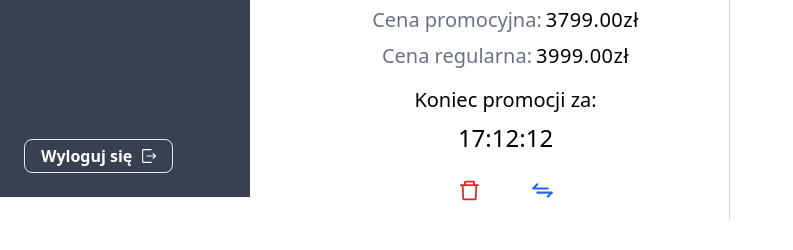
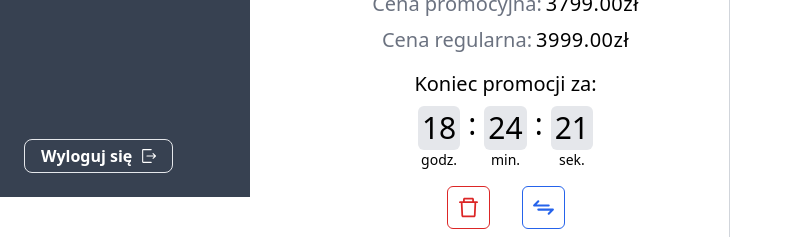
Before and after one commit to tomaszsliwakowski/Dashboard_e_shop, a Next.js app: page /dashboard/sale in a window 1280 px wide. Shown: the part 603-853 px from the top of the page, without its empty margins (0-793 px from the left). Built offline with nearby package versions, Linux system fonts and the light colour scheme.

Commit message:
Changes to be committed: 	modified:   src/app/dashboard/sale/page.tsx 	new file:   src/components/timer.tsx

```diff
--- a/src/app/dashboard/sale/page.tsx
+++ b/src/app/dashboard/sale/page.tsx
@@ -1,4 +1,5 @@
 import DashboardHeader from "@/components/DashboardHeader";
+import Timer from "@/components/timer";
 import { AiFillTags, AiOutlineDelete } from "react-icons/ai";
 import { TbArrowsExchange2 } from "react-icons/tb";
 
@@ -6,7 +7,7 @@ export default function Sale() {
   return (
     <div className="w-full h-full pl-8 pr-4 pt-2 pb-4">
       <DashboardHeader text="Promocje" Icon={AiFillTags} />
-      <div className="flex pt-8">
+      <div className="flex pt-4">
         <div className="py-2 max-w-md w-full border-r-1 border-gray-300">
           <h2 className="text-2xl font-medium">Gorący strzał</h2>
           <h3 className="text-sm text-gray-500">Aktywny</h3>
@@ -28,16 +29,13 @@ export default function Sale() {
                 <span className="text-gray-500">Cena regularna:</span>
                 <span className=" font-medium tracking-wide">3999.00zł</span>
               </div>
-              <div className="mt-2 flex flex-col items-center">
-                <span className="text-xl">Koniec promocji za:</span>
-                <span className="text-2xl my-2">17:12:12</span>
-              </div>
+              <Timer />
             </div>
-            <div className="flex justify-center mt-2 gap-8">
-              <button className="p-2 text-red-600">
+            <div className="flex justify-center mt-4 gap-8">
+              <button className="p-2 text-red-600 border-1 border-red-600 rounded-md hover:bg-red-600 hover:text-white duration-150">
                 <AiOutlineDelete size={25} />
               </button>
-              <button className="p-2 text-blue-600">
+              <button className="p-2 text-blue-600 border-1 border-blue-600 rounded-md hover:bg-blue-600 hover:text-white duration-150">
                 <TbArrowsExchange2 size={25} />
               </button>
             </div>
--- /dev/null
+++ b/src/components/timer.tsx
@@ -0,0 +1,97 @@
+"use client";
+import { TimerType } from "@/types/type";
+import { useEffect, useState } from "react";
+
+export default function Timer() {
+  const [timer, setTimer] = useState<TimerType | undefined>(undefined);
+
+  const TimeToExpire = () => {
+    let dateTomorrow: Date = new Date();
+    let date: Date = new Date();
+    let tomorrow: Date = new Date(
+      dateTomorrow.setDate(dateTomorrow.getDate() + 1)
+    );
+    let expireToday: number = new Date(
+      date.getFullYear(),
+      date.getMonth(),
+      date.getDate(),
+      12,
+      0,
+      0,
+      0
+    ).getTime();
+    let expiretomorrow: number = new Date(
+      tomorrow.getFullYear(),
+      tomorrow.getMonth(),
+      tomorrow.getDate(),
+      12,
+      0,
+      0,
+      0
+    ).getTime();
+    if (date.getHours() >= 12) {
+      let remainingTime: number = expiretomorrow - date.getTime();
+      setTimer({
+        second: Math.floor((remainingTime / 1000) % 60),
+        minutes: Math.floor((remainingTime / 1000 / 60) % 60),
+        hour: Math.floor(remainingTime / 1000 / 60 / 60),
+      });
+    } else {
+      let remainingTime: number = expireToday - date.getTime();
+      setTimer({
+        second: Math.floor((remainingTime / 1000) % 60),
+        minutes: Math.floor((remainingTime / 1000 / 60) % 60),
+        hour: Math.floor(remainingTime / 1000 / 60 / 60),
+      });
+    }
+  };
+
+  useEffect(() => {
+    const intervalId = setInterval(() => {
+      TimeToExpire();
+    }, 1000);
+    return () => {
+      clearInterval(intervalId);
+    };
+  }, []);
+
+  return (
+    <div className="mt-2 flex flex-col items-center">
+      <span className="text-xl">Koniec promocji za:</span>
+      <div className="flex justify-center mt-2 ">
+        <div className="flex flex-col px-2 items-center">
+          <span className="text-3xl px-1 py-1 bg-gray-200 rounded-md">
+            {timer !== undefined
+              ? timer.hour > 9
+                ? timer?.hour
+                : `0${timer?.hour}`
+              : `00`}
+          </span>
+          <span className="text-sm text-center">godz.</span>
+        </div>
+        <span className="text-3xl">:</span>
+        <div className="flex flex-col px-2">
+          <span className="text-3xl px-1 py-1 bg-gray-200 rounded-md">
+            {timer !== undefined
+              ? timer.minutes > 9
+                ? timer?.minutes
+                : `0${timer?.minutes}`
+              : `00`}
+          </span>
+          <span className="text-sm text-center">min.</span>
+        </div>
+        <span className="text-3xl">:</span>
+        <div className="flex flex-col px-2 ">
+          <span className="text-3xl px-1 py-1 bg-gray-200 rounded-md">
+            {timer !== undefined
+              ? timer.second > 9
+                ? timer?.second
+                : `0${timer?.second}`
+              : `00`}
+          </span>
+          <span className="text-sm text-center">sek.</span>
+        </div>
+      </div>
+    </div>
+  );
+}
```
